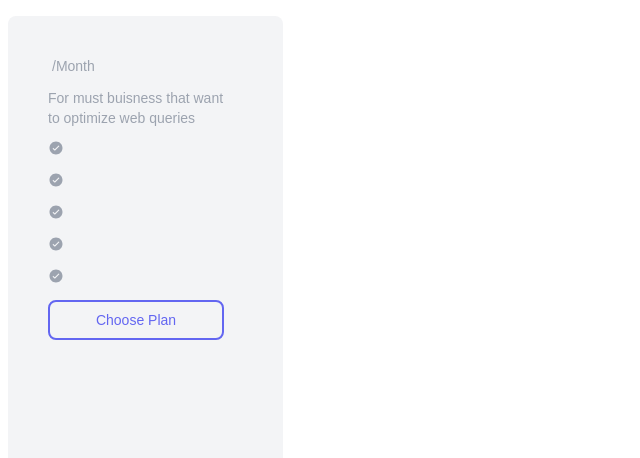
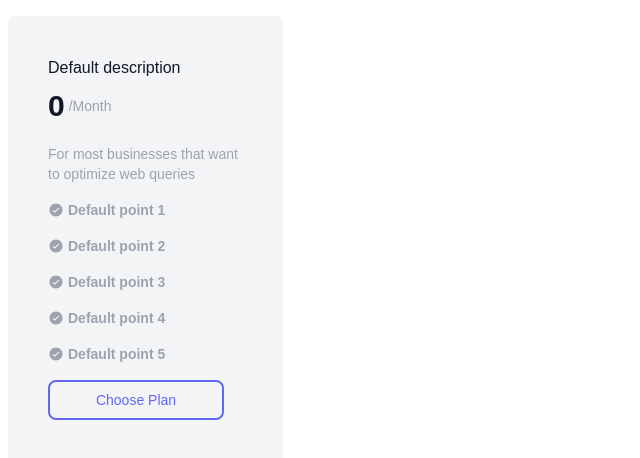
Before and after one commit to Snipbyte/report, a Next.js app: page /components/pricingPlan/pricingCards in a window 1280 px wide. Shown: the top 458 px of the page, without its empty margins (0-640 px from the left). Built offline with nearby package versions, Linux system fonts and the light colour scheme.

Commit message:
pricing page fix

```diff
--- a/src/app/components/pricingPlan/pricingCards/page.js
+++ b/src/app/components/pricingPlan/pricingCards/page.js
@@ -1,51 +1,54 @@
 import React from "react";
 import { IoIosCheckmarkCircle } from "react-icons/io";
 import Link from "next/link";
-const PricingCards = (props) => {
+
+const PricingCards = ({
+  des = "Default description",
+  num = "0",
+  point1 = "Default point 1",
+  point2 = "Default point 2",
+  point3 = "Default point 3",
+  point4 = "Default point 4",
+  point5 = "Default point 5",
+  productlink = "/",
+  isPopular = false
+}) => {
   return (
     <div
-      className={`my-4  p-10 w-full h-[500px] md:w-[275px]  rounded-lg cursor-pointer mx-2 ${props.isPopular ? "bg-btnColor" : "bg-lightCard"
-        }  `}
+      className={`my-4 p-10 w-full h-[500px] md:w-[275px] rounded-lg cursor-pointer mx-2 ${
+        isPopular ? "bg-btnColor" : "bg-lightCard"
+      }`}
     >
-      <p className="text-headingColor font-light">{props.des}</p>
+      <p className="text-headingColor font-light">{des}</p>
       <div className="flex items-center gap-1">
-        {" "}
-        <h2 className="text-headingColor text-3xl font-bold my-2">{props.num}</h2>
+        <h2 className="text-headingColor text-3xl font-bold my-2">{num}</h2>
         <p className="text-sm text-paraColor">/Month</p>
       </div>
       <p className="text-paraColor text-sm my-3">
-        For must buisness that want
-        <br /> to optimize web queries
+        For most businesses that want to optimize web queries
       </p>
-      <div className={`flex items-center gap-1 ${props.isPopular ? "text-white" : "text-paraColor"}`}>
-        <IoIosCheckmarkCircle className="" />
-        <p className=" text-sm font-bold">{props.point1}</p>
-      </div>
-      <div className={`flex items-center gap-1 my-4 ${props.isPopular ? "text-white" : "text-paraColor"}`}>
-        <IoIosCheckmarkCircle className="" />
-        <p className=" text-sm font-bold">
-          {props.point2}
-        </p>
-      </div>
-
-      <div className={`flex items-center gap-1 my-4 ${props.isPopular ? "text-white" : "text-paraColor"}`}>
-        <IoIosCheckmarkCircle className="" />
-        <p className=" text-sm font-bold">{props.point3}</p>
-      </div>
-
-      <div className={`flex items-center gap-1 my-4 ${props.isPopular ? "text-white" : "text-paraColor"}`}>
-        <IoIosCheckmarkCircle className="" />
-        <p className=" text-sm font-bold">{props.point4}</p>
-      </div>
-      <div className={`flex items-center gap-1 my-4 ${props.isPopular ? "text-white" : "text-paraColor"}`}>
-        <IoIosCheckmarkCircle className="" />
-        <p className=" text-sm font-bold">{props.point5}</p>
-      </div>
+      {/** Points Section */}
+      {[point1, point2, point3, point4, point5].map((point, index) => (
+        <div
+          key={index}
+          className={`flex items-center gap-1 my-4 ${
+            isPopular ? "text-white" : "text-paraColor"
+          }`}
+        >
+          <IoIosCheckmarkCircle />
+          <p className="text-sm font-bold">{point}</p>
+        </div>
+      ))}
+      {/** Button Section */}
       <button
         type="submit"
-        class={` text-sm font-medium text-center rounded-lg focus:outline-none focus:ring-primary-300 outline-none  hover:text-white md:w-44 w-full p-2 hover:border-2 hover:border-white ${props.isPopular ? "bg-white text-btnColor hover:bg-hoverBtnColor" : "border-2  bg-transparent  hover:bg-hoverBtnColor text-btnColor border-btnColor "}`}
+        className={`text-sm font-medium text-center rounded-lg focus:outline-none focus:ring-primary-300 outline-none hover:text-white md:w-44 w-full p-2 hover:border-2 hover:border-white ${
+          isPopular
+            ? "bg-white text-btnColor hover:bg-hoverBtnColor"
+            : "border-2 bg-transparent hover:bg-hoverBtnColor text-btnColor border-btnColor"
+        }`}
       >
-       <Link href={props.productlink}>Choose Plan</Link>
+        <Link href={productlink}>Choose Plan</Link>
       </button>
     </div>
   );
```
